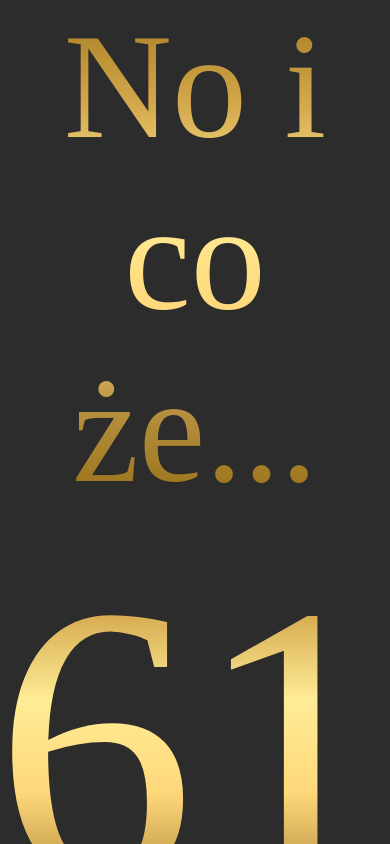
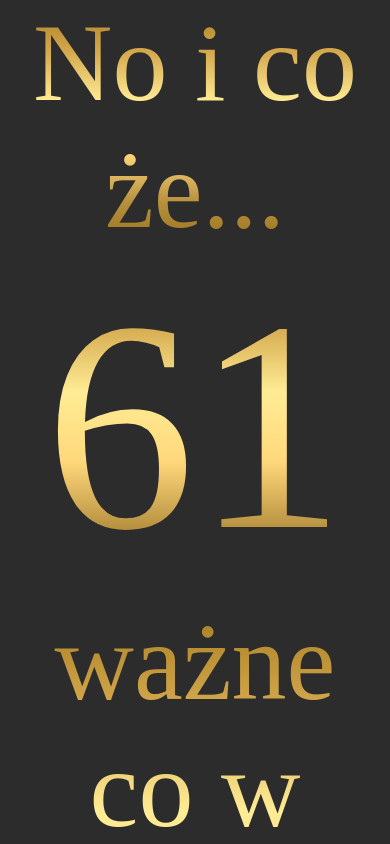
Before and after one commit to dabrowawojciech64/pastaCard, an Angular app: page / in a window 390 px wide. Shown: the top 844 px of the page. Built offline with nearby package versions, Linux system fonts and the light colour scheme; a web font is replaced by a local one.

Commit message:
Test for smaller devices

```diff
--- a/src/app/app.component.scss
+++ b/src/app/app.component.scss
@@ -35,3 +35,10 @@
   background-color: pink;
   font-size: 400px;
 }
+
+
+@media screen and (max-width:768px){
+  .centerpiece {
+    font-size: 300px;
+  }
+}
--- a/src/styles.scss
+++ b/src/styles.scss
@@ -5,3 +5,9 @@ body {
   font-size: 150px;
   background-color: rgb(44, 44, 44);
 }
+
+@media screen and (max-width:768px){
+  body {
+    font-size: 110px;
+  }
+}
```
Also changed, not shown: 5 other files (tests, documents, lock files or other folders).
